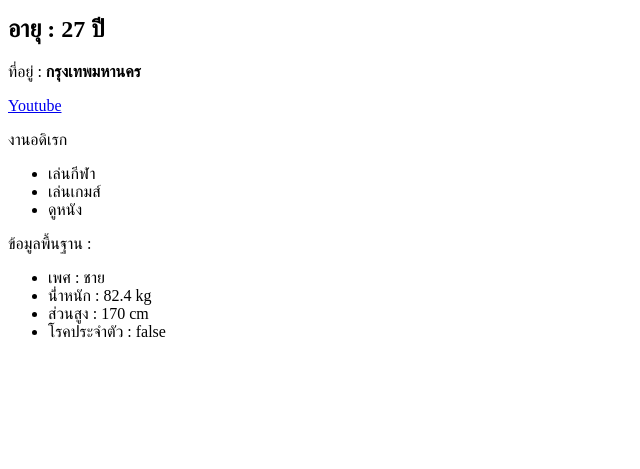
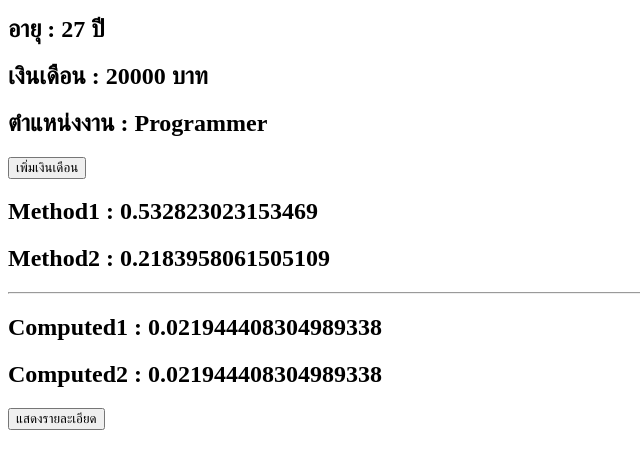
Before and after one commit to Manant0rn/basic-vuejs3.x, a Vue app: page / in a window 1280 px wide. Shown: the part 213-682 px from the top of the page, without its empty margins (0-640 px from the left). Built offline with nearby package versions, Linux system fonts and the light colour scheme.

Commit message:
learn basic-vusjs3.x v.0.2

```diff
--- a/src/App.vue
+++ b/src/App.vue
@@ -19,26 +19,80 @@
 
     <!-- การใช้ Attribute Binding เป็นการ bunding กับตัว data กับ attribute ใช้ได้ 2 แบบ v-bind หรือ : -->
     <!-- <img v-bind:src="picture" alt="" v-bind:width="size" v-bind:height="size"> -->
-    <img :src="picture" alt="" :width="size" :height="size">
-    <h1>ชื่อ - นามสกุล : {{ getFullName() }}</h1>
+    <img :src="picture" alt="" :width="size" :height="size" ref="imageEl"/><br>
+
+    <!-- event modifier -->
+    <!-- <form @submit.prevent="submitForm">
+      <label>ป้อนชื่อเล่น:</label> -->
+      <!-- Ref DOM Element -->
+      <!-- <input type="text" v-on:input="setNickname" ref="nicknameEl"> -->
+      <!-- <input type="text" ref="nicknameEl">
+      <button type="submit">บันทึก</button>
+    </form> -->
+
+    <!-- eventinput -->
+    <!-- ป้อนชื่อเล่น : <input type="text" v-on:input="setNickname"/> -->
+    <!-- <h1>ชื่อ - นามสกุล : {{ getFullName() }}</h1> -->
+    <h1>ชื่อ - นามสกุล : {{ getFullName }}</h1>
+    <!-- <h2>ชื่อเล่น {{ nickname }}</h2> -->
     <h1>อายุ : {{ age }} ปี</h1>
+    <h1>เงินเดือน : {{ salary }} บาท</h1>
+    <!-- <h1>รายได้ต่อปี : {{ getincome }} บาท</h1> -->
+    <h1>ตำแหน่งงาน : {{ getDepartment }}</h1>
+    <button @click="addSalary(5000)">เพิ่มเงินเดือน</button>
+    <h2>Method1 : {{ getRandomByMethod() }}</h2>
+    <h2>Method2 : {{ getRandomByMethod() }}</h2>
+    <hr/>
+    <h2>Computed1 : {{ getRandomByComputed }}</h2>
+    <h2>Computed2 : {{ getRandomByComputed }}</h2>
+
+    <!-- ซ่อน/แสดง Element (v-show) -->
+    <button @click="toggleVisible">{{ isVisible ? "ซ่อน" : "แสดง"}}รายละเอียด</button>
+    <article v-show="isVisible">
       <p>ที่อยู่ : <span v-html="address"></span></p>
       <p><a :href="social" target="_newblank">Youtube</a></p>
       <!-- Data Array -->
-    <p>งานอดิเรก</p>
+      <!-- <p>งานอดิเรก</p>
       <ul>
         <li>{{ hobby[0] }}</li>
         <li>{{ hobby[1] }}</li>
         <li>{{ hobby[2] }}</li>
+      </ul> -->
+      <!-- Render Condition (v-if/v-else) -->
+      <p v-if="hobby.length === 0">ไม่มีงานอดิเรก</p>
+      <div v-else>
+        <p>งานอดิเรก :</p>
+        <ul>
+          <!-- <li>{{ hobby[0] }}</li>
+          <li>{{ hobby[1] }}</li>
+          <li>{{ hobby[2] }}</li> -->
+          <!-- List Data ด้วย v-for (Array) -->
+          <li v-for="(item,index) in hobby" :key="index">{{ item }}</li>
         </ul>
+      </div>
       <!-- Data Object -->
       <p>ข้อมูลพื้นฐาน : </p>
       <ul>
-      <li>เพศ : {{ general.gender }}</li>
+        <!-- <li>เพศ : {{ general.gender }}</li>
         <li>น่้ำหนัก : {{ general.weight }} kg</li>
         <li>ส่วนสูง : {{ general.height }} cm</li>
-      <li>โรคประจำตัว : {{ general.status }}</li>
+        <li>โรคประจำตัว : {{ general.status }}</li> -->
+        <!-- List Data ด้วย v-for (Object) -->
+        <li v-for="(item,key) in general" :key="key">{{ key }} - {{ item }}</li>
       </ul>
+      <!-- Event -->
+      <!-- <button v-on:click="showData">คลิกเพื่อดูข้อมูล</button> -->
+      <!-- ลดรูป -->
+      <!-- <button @click="showData">คลิกเพื่อดูข้อมูล</button>
+      <button @click="increment">เพิ่ม</button>
+      <button @click="decrement">ลด</button> -->
+      <!-- Event Argument -->
+      <!-- <button @click="showData">คลิกเพื่อดูข้อมูล</button> -->
+      <!-- <button @click="increment(10)">เพิ่ม กดปกติ</button> -->
+      <!-- event modifier -->
+      <!-- <button @click.ctrl="increment(10)">เพิ่ม กด ctrl + คลิกซ้าย</button> -->
+      <!-- <button @click="decrement(5)">ลด</button> -->
+    </article>
   </section>
 </template>
 
@@ -54,6 +108,7 @@ export default {
     return{
       firstname:"Manantorn",
       lastname:"Sapsamnieng",
+      nickname:"",
       age:27,
       address:"<strong>กรุงเทพมหานคร</strong>",
       picture:"https://t3.ftcdn.net/jpg/05/53/79/60/360_F_553796090_XHrE6R9jwmBJUMo9HKl41hyHJ5gqt9oz.jpg",
@@ -62,18 +117,78 @@ export default {
       // Data Array
       hobby:["เล่นกีฬา","เล่นเกมส์","ดูหนัง"],
       // Data Object
-      general:{gender:"ชาย",weight:82.4,height:170,status:false}
+      general:{gender:"ชาย",weight:82.4,height:170,status:false},
+      // ซ่อน/แสดง Element (v-show)
+      isVisible:false,
+      salary:20000
     }
   },
   // การอ้างอิง methods
   // ใน template ใช้ {{ ชื่อ methods }}
   // ใน script keyword:this.ชื่อ method
   methods:{
+    // getFullName(){
+    //   // ถ้าในพื้นที่เดียวกัน ใช้ this แต่คิดว่าถ้าเป็นการส่งข้อมูลจากอีกหน้าหนึ่งมา ไม่ต้องใช้
+    //   // return this.firstname + this.lastname
+    //   return `${this.firstname}  ${this.lastname}`
+    // },
+    // event
+    showData(){
+      alert(this.firstname)
+    },
+    // increment(){
+    //   this.age++
+    // },
+    // decrement(){
+    //   this.age--
+    // }
+    // event argument
+    increment(value){
+      this.age+=value
+    },
+    decrement(value){
+      this.age-=value
+    },
+    // eventinput
+    setNickname(event){
+      this.nickname = event.target.value
+    },
+    // event modifier
+    submitForm(){
+      alert("บันทึกชื่อเล่นเรียบร้อยแล้ว")
+      // Ref DOM Element
+      console.log(this.$refs.imageEl);
+      console.log(this.$refs.nicknameEl);
+      this.nickname = this.$refs.nicknameEl.value;
+    },
+    // ซ่อน/แสดง Element (v-show)
+    toggleVisible(){
+      this.isVisible = !this.isVisible
+    },
+    getRandomByMethod(){
+      return Math.random();
+    },
+    addSalary(value){
+      this.salary += value;
+    }
+
+  },
+  computed:{
     getFullName(){
       // ถ้าในพื้นที่เดียวกัน ใช้ this แต่คิดว่าถ้าเป็นการส่งข้อมูลจากอีกหน้าหนึ่งมา ไม่ต้องใช้
       // return this.firstname + this.lastname
       return `${this.firstname}  ${this.lastname}`
-    }
+    },
+    getRandomByComputed(){
+      return Math.random();
+    },
+    getincome(){
+      return this.salary * 12;
+    },
+    getDepartment(){
+      return this.salary >= 35000 ? "Project Manager" : "Programmer"
+    },
+
   }
 }
 </script>
```
Lines whose indentation alone changed are shown as unchanged.
